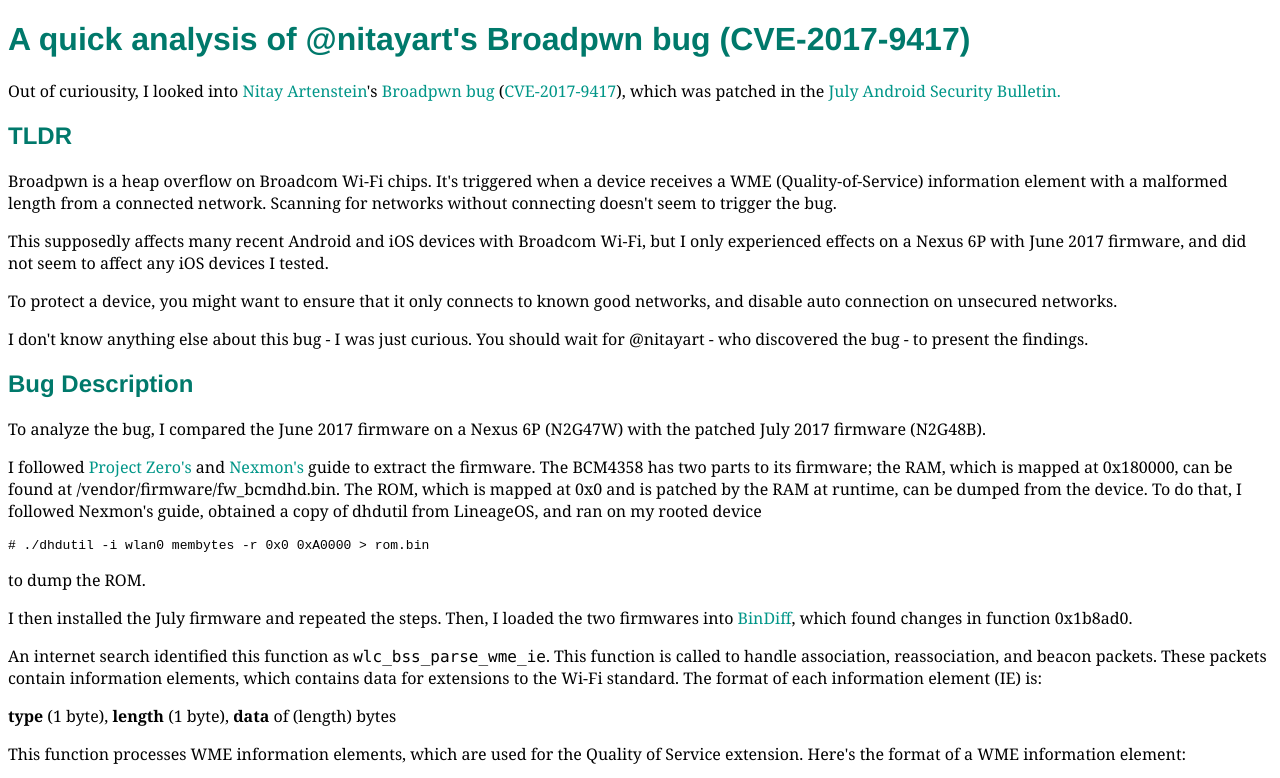
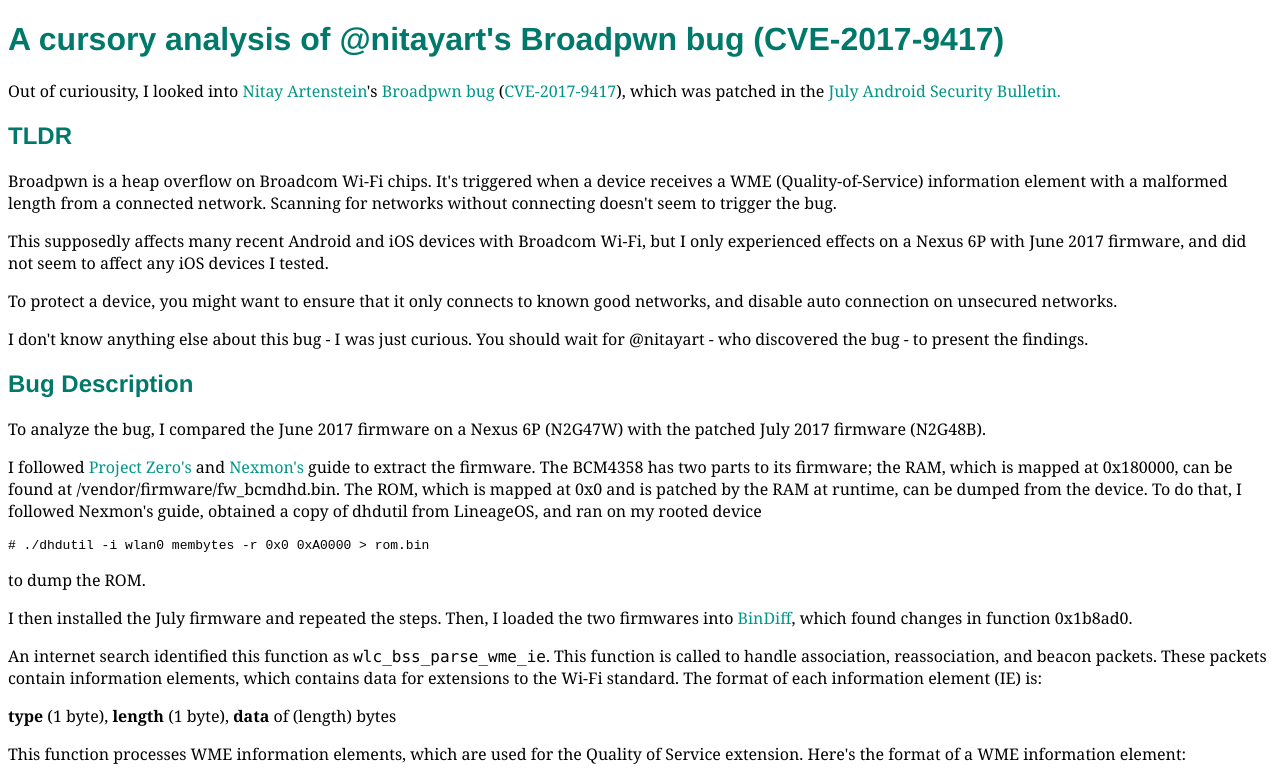
Before and after one commit to boosterok/blog, a plain HTML site: page broadpwn/index.html in a window 1280 px wide. Shown: the top 778 px of the page. Drawn offline with Linux system fonts and the light colour scheme.

Commit message:
broadpwn: update title

```diff
--- a/broadpwn/index.html
+++ b/broadpwn/index.html
@@ -2,7 +2,7 @@
 <html>
 <head>
 <meta charset="utf-8">
-<title>A quick analysis of @nitayart's Broadpwn bug (CVE-2017-9417)</title>
+<title>A cursory analysis of @nitayart's Broadpwn bug (CVE-2017-9417)</title>
 <style>
 .monospaced {
 	font-family: "Lucida Console", "Droid Sans Mono", monospace;
@@ -43,7 +43,7 @@
 </style>
 </head>
 <body>
-<h1>A quick analysis of @nitayart's Broadpwn bug (CVE-2017-9417)</h1>
+<h1>A cursory analysis of @nitayart's Broadpwn bug (CVE-2017-9417)</h1>
 <p>Out of curiousity, I looked into <a href="https://twitter.com/nitayart">Nitay Artenstein</a>'s <a href="https://www.blackhat.com/us-17/briefings/schedule/#broadpwn-remotely-compromising-android-and-ios-via-a-bug-in-broadcoms-wi-fi-chipsets-7603">Broadpwn bug</a> (<a href="https://cve.mitre.org/cgi-bin/cvename.cgi?name=CVE-2017-9417">CVE-2017-9417</a>), which was patched in the <a href="https://source.android.com/security/bulletin/2017-07-01#broadcom-components">July Android Security Bulletin.</a></p>
 
 <h2>TLDR</h2>
```
